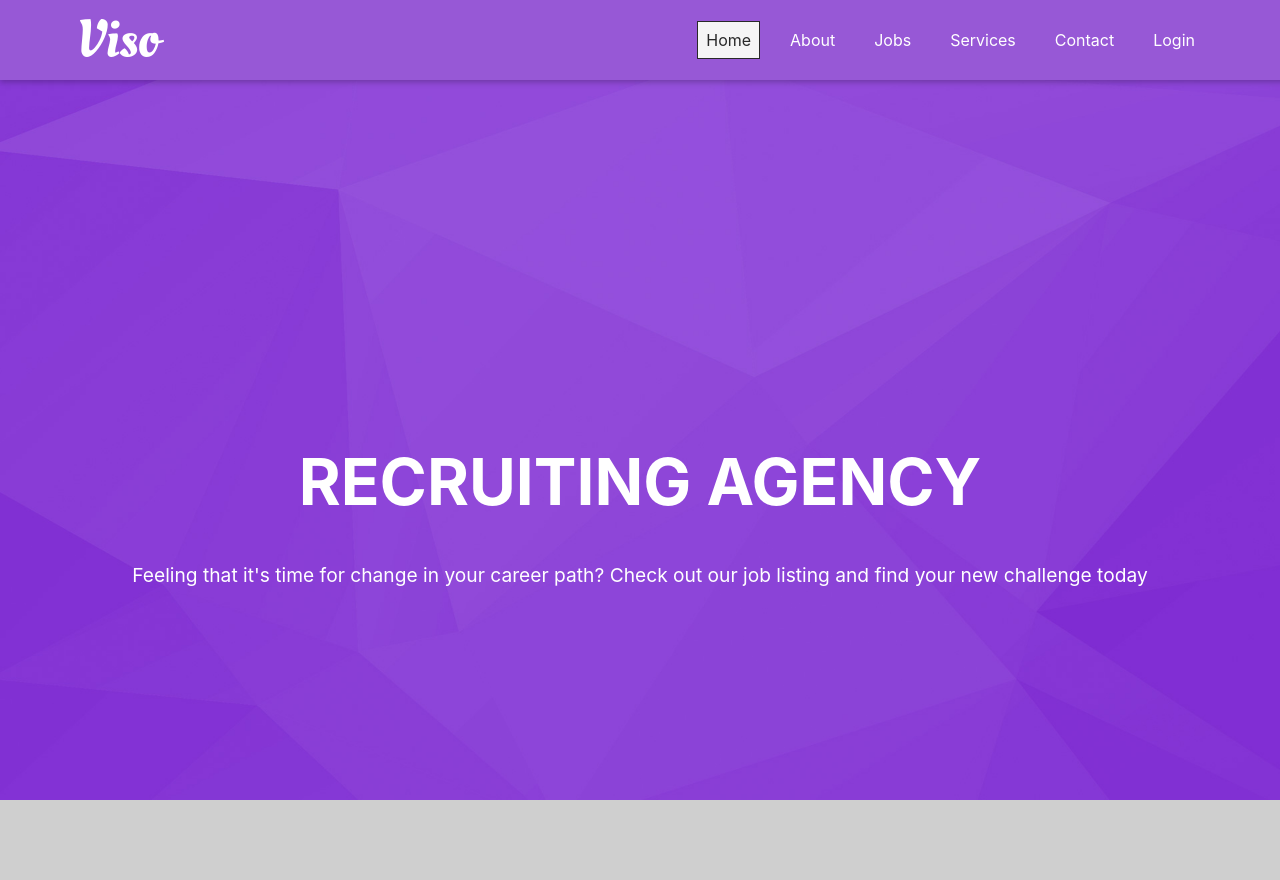
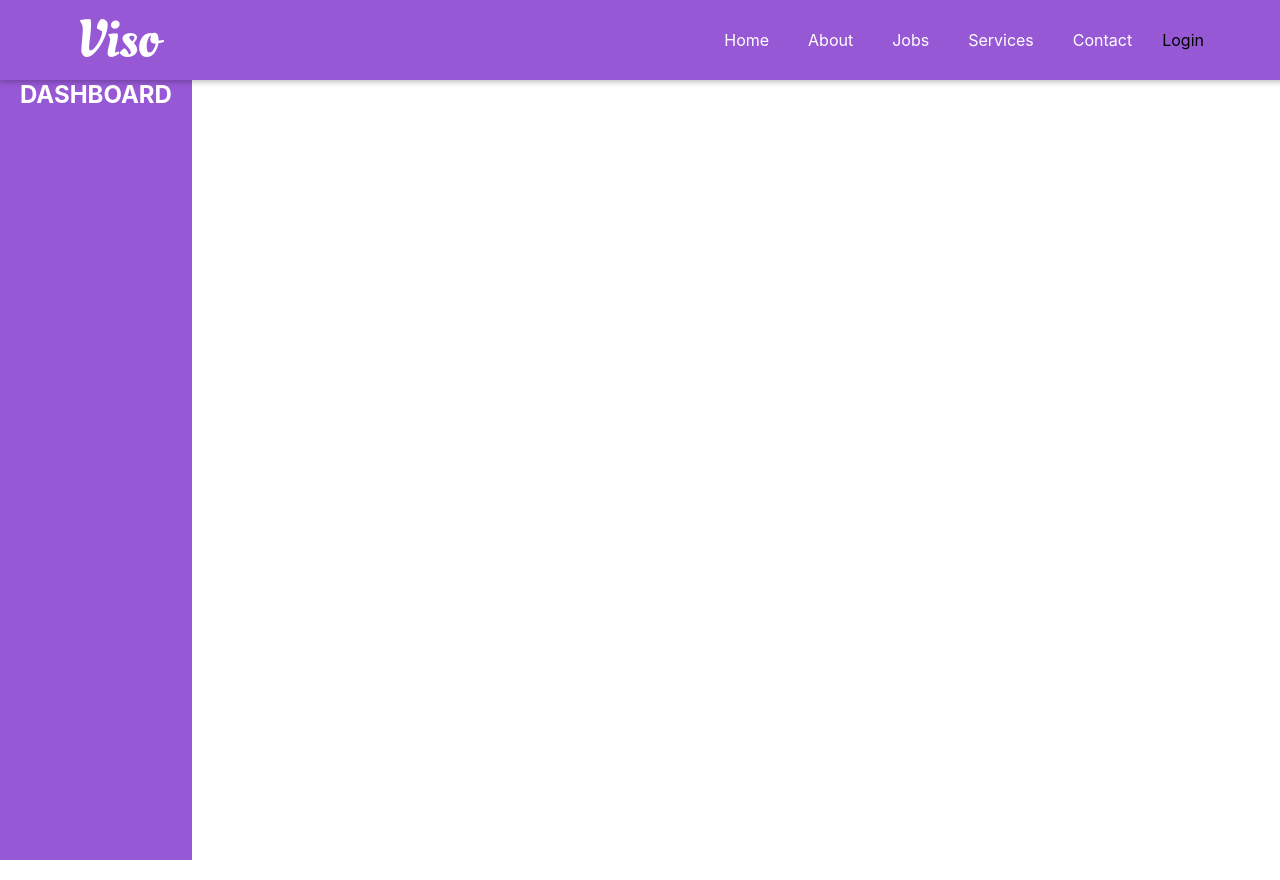
Before and after one commit to vidya-sa/job_portal, a React (Create React App) app: page /dashboard in a window 1280 px wide. Before the commit this address led to /. After the commit the page ends 800 px from the top, so only its background shows below. Built offline with nearby package versions, Linux system fonts and the light colour scheme.

Commit message:
Dashboard and Login functionality

```diff
--- a/src/App.js
+++ b/src/App.js
@@ -9,6 +9,7 @@ import Jobs from './pages/components/Jobs';
 import Services from './pages/components/Services';
 import Contact from './pages/components/Contact';
 import Login from './pages/user/Login';
+import Dashboard from './shared/Dashboard'
 
 
 
@@ -34,9 +35,10 @@ const App =  () => {
             <Route path = "/contact">
             <Contact/>
             </Route>
-            <Route path = "/login">
-            <Login/>
-            </Route>
+            <Route path = "/login" exact component={Login}  />
+
+            <Route path = "/dashboard" exact component={Dashboard}/>
+
             <Redirect to="/" />
             </Switch>
             </main>
--- a/src/pages/user/Login.js
+++ b/src/pages/user/Login.js
@@ -1,20 +1,68 @@
-import React from 'react'
+import React, { Component }from 'react';
+import Dashboard from '../../shared/Dashboard';
+import MainNavigation from '../../shared/components/Navigation/MainNavigation'
 import './Login.css'
 
-function Login() {
+class Login extends Component  {
+    constructor(props) {
+        super(props)
+
+        this.state = {
+          loginData:{
+            uname:'',
+            pass:''
+          }
+      }
+
+      this.formSubmit = this.formSubmit.bind(this);
+
+      }
+
+
+      LoginValue(field,e){
+
+        var loginData = this.state.loginData;
+        var input=e.target;
+        loginData[field]=input.value;
+        this.setState({
+          loginData
+        }, ()=> console.log("login data==>", loginData))
+
+      }
+      formSubmit = (event)=>{
+        event.preventDefault();
+        var name=this.state.loginData.uname;
+        var pass=this.state.loginData.pass;
+
+        if(name==='sai' && pass === 'ram'){
+         localStorage.setItem('isLogged', true);
+         window.location.href = 'Dashboard';
+        this.forceUpdate()
+
+        }
+
+      }
+
+    render(){
     return (
+        <div>
+
         <div className="container">
          <div className="login_form">
-             <form onSubmit={""} className="form_style">
+             <form onSubmit={this.formSubmit} className="form_style">
                 <label for="">Username :</label>
-                <input type="text" name="" value=""/>
+                <input type="text" name="uname"  onChange={e=>this.LoginValue('uname',e) }/>
                 <label for="">Password :</label>
-                <input type="text" name="" value=""/>
+                <input type="text" name="pass" onChange={e=>this.LoginValue('pass',e) }/>
+                <button type="submit" value="Login">Login</button>
              </form>
 
          </div>
         </div>
+
+        </div>
     )
+}
 }
 
 export default Login
--- /dev/null
+++ b/src/shared/Dashboard.css
@@ -0,0 +1,14 @@
+.leftsidebar{
+    height: 100%; /* 100% Full-height */
+    width: 15%; /* 0 width - change this with JavaScript */
+    position: fixed; /* Stay in place */
+    z-index: -1; /* Stay on top */
+    top: 0; /* Stay at the top */
+    left: 0;
+    background-color: #9758d6;/* rgb(170, 183, 184);  Black*/
+    overflow-x: hidden; /* Disable horizontal scroll */
+    padding-top: 60px; /* Place content 60px from the top */
+    transition: 0.5s; /* 0.5 second transition effect to slide in the sidenav */
+    color: white;
+    text-align: center;
+ }
--- /dev/null
+++ b/src/shared/Dashboard.js
@@ -0,0 +1,14 @@
+import React, { Component } from 'react'
+import './Dashboard.css'
+
+class Dashboard extends Component {
+    render() {
+        return (
+            <div className='leftsidebar'>
+                <h2>DASHBOARD</h2>
+            </div>
+        )
+    }
+}
+
+export default Dashboard
--- a/src/shared/components/Navigation/NavLinks.js
+++ b/src/shared/components/Navigation/NavLinks.js
@@ -1,8 +1,25 @@
-import React from 'react'
-import {NavLink} from 'react-router-dom'
+import React, { useState, useEffect } from 'react'
+import { NavLink, useHistory } from 'react-router-dom'
 import './NavLinks.css'
 
 const NavLinks = props => {
+
+    const [value, setValue] = useState('Login')
+    const history = useHistory();
+
+    const logOut = () => {
+        setValue('Login')
+        localStorage.setItem('isLogged', false);
+        history.push('/login')
+    }
+
+    useEffect(() => {
+        if (localStorage.getItem('isLogged') == 'true') {
+            setValue('LogOut')
+        }
+    }, []);
+
+
     return <ul className="nav-links">
         <li>
             <NavLink to="/" exact>Home</NavLink>
@@ -19,10 +36,8 @@ const NavLinks = props => {
         <li>
             <NavLink to="/contact">Contact</NavLink>
         </li>
-
-
         <li>
-            <NavLink to="/login">Login</NavLink>
+            <div onClick={() => { logOut() }}> {value} </div>
         </li>
     </ul>
 }
```
